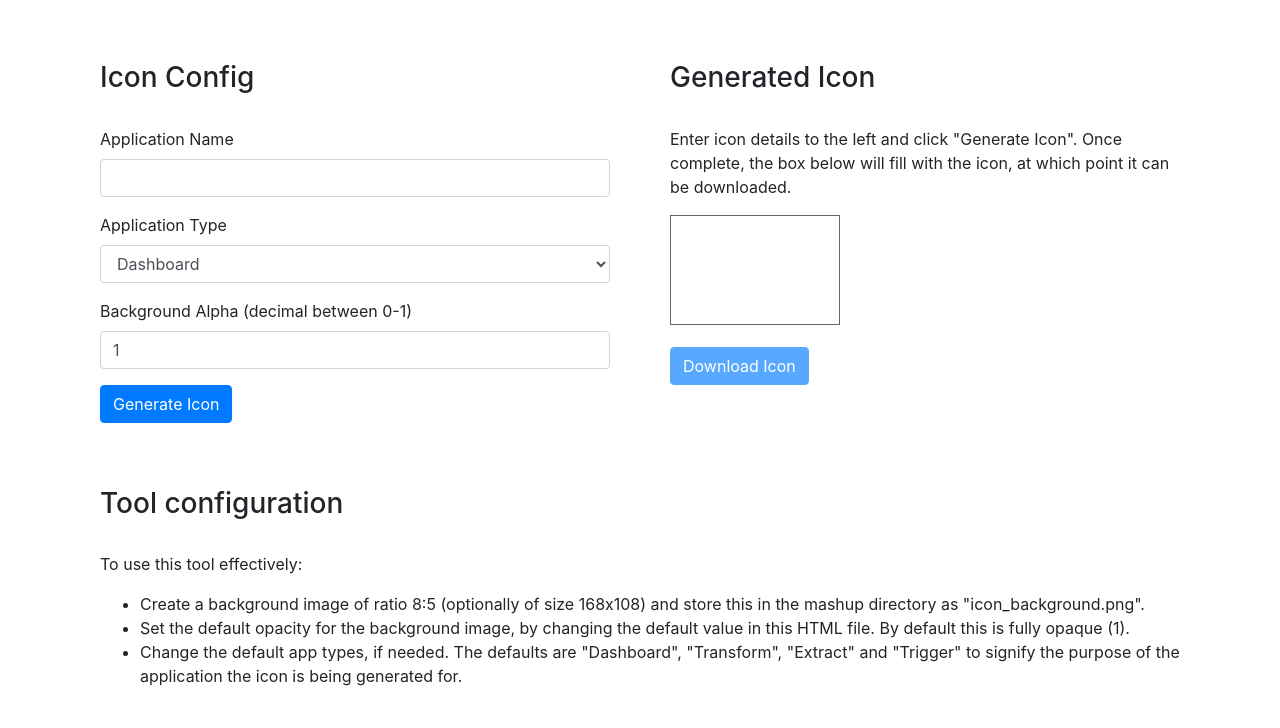
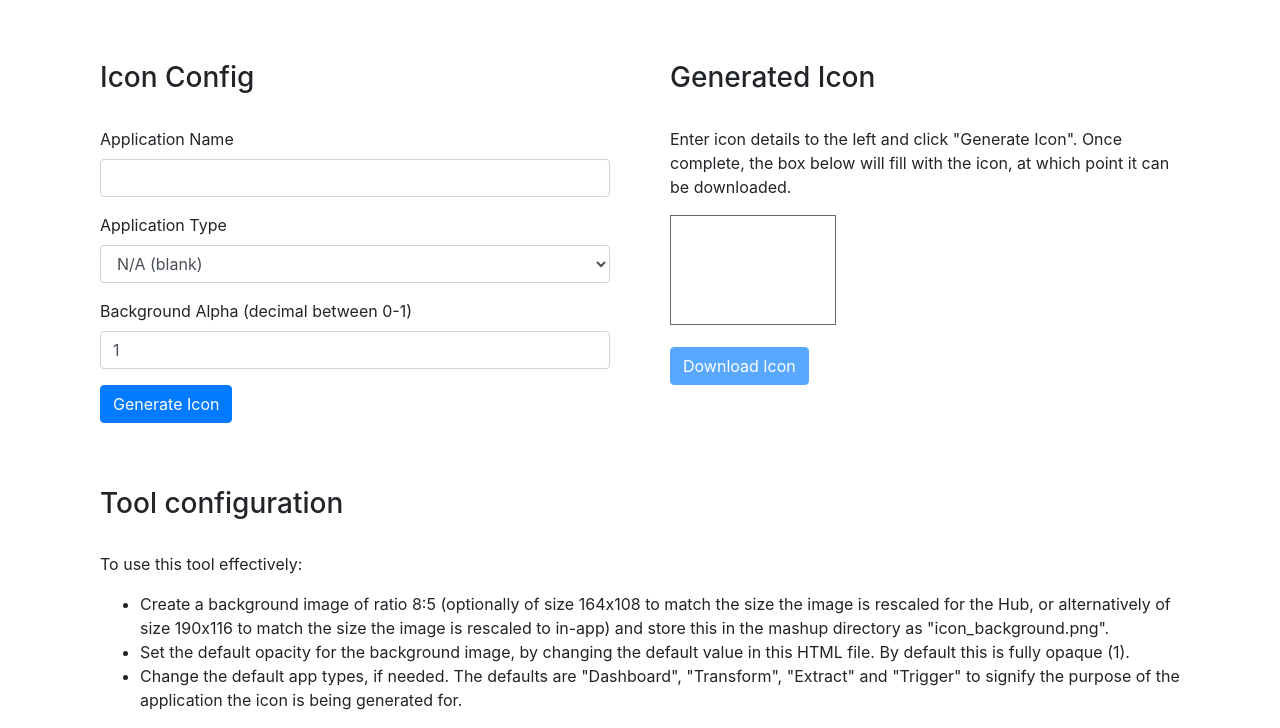
Before and after one commit to withdave/qlik-icon-generator, a plain HTML site: page src/AppIconBuilder/AppIconBuilder.html in a window 1280 px wide. Shown: the part 137-865 px from the top of the page. Before the commit the page ends 841 px from the top, so only its background shows below. Drawn offline with Linux system fonts and the light colour scheme.

Commit message:
Corrected app icon size

```diff
--- a/src/AppIconBuilder/AppIconBuilder.html
+++ b/src/AppIconBuilder/AppIconBuilder.html
@@ -52,6 +52,7 @@
           <div class="qsi-formgroup">
             <label for="qsi-apptype">Application Type</label>
             <select name="qsi-apptype" id="qsi-apptype" class="form-control">
+              <option value="">N/A (blank)</option>
               <option value="Dashboard">Dashboard</option>
               <option value="Transform">Transform</option>
               <option value="Extract">Extract</option>
@@ -69,7 +70,7 @@
         <h3>Generated Icon</h3>
         <p>Enter icon details to the left and click "Generate Icon". Once complete, the box below will fill with the
           icon, at which point it can be downloaded.</p>
-        <p><canvas id="qsi-canvas" width="168" height="108" style="border:1px solid #666666;">Your browser does not
+        <p><canvas id="qsi-canvas" width="164" height="108" style="border:1px solid #666666;">Your browser does not
             support canvas. Please switch to a different browser.</canvas></p>
         <p><button type="button" id="qsiDownload" class="btn btn-primary" disabled>Download Icon</button></p>
       </div>
@@ -80,7 +81,7 @@
         <h3>Tool configuration</h3>
         <p>To use this tool effectively:</p>
         <ul>
-          <li>Create a background image of ratio 8:5 (optionally of size 168x108) and store this in the mashup directory as "icon_background.png".</li>
+          <li>Create a background image of ratio 8:5 (optionally of size 164x108 to match the size the image is rescaled for the Hub, or alternatively of size 190x116 to match the size the image is rescaled to in-app) and store this in the mashup directory as "icon_background.png".</li>
           <li>Set the default opacity for the background image, by changing the default value in this HTML file. By default this is fully opaque (1).</li>
           <li>Change the default app types, if needed. The defaults are "Dashboard", "Transform", "Extract" and "Trigger" to signify the purpose of the application the icon is being generated for.</li>
         </ul>
```
Also changed, not shown: 1 other file.
